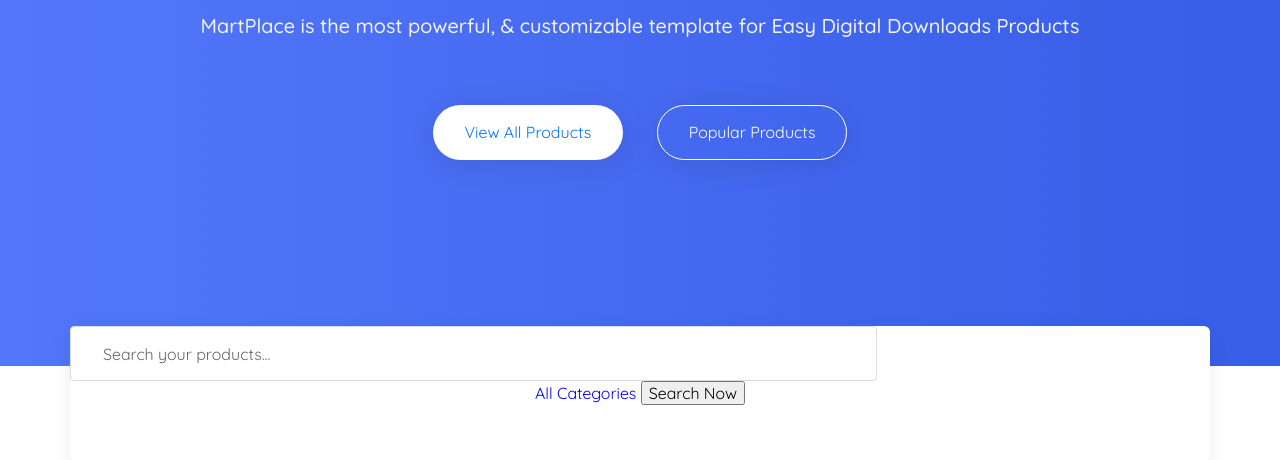
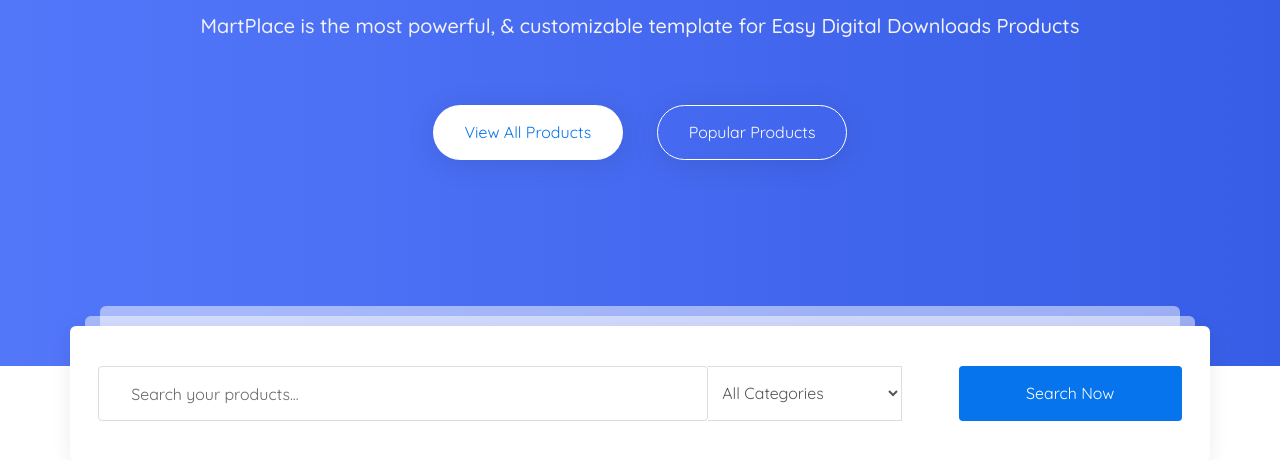
Before and after one commit to nobodynoticed/MartPlace, a website: page app/index.html in a window 1280 px wide. Shown: the part 540-1000 px from the top of the page. Drawn offline with nearby package versions, Linux system fonts and the light colour scheme; files that its build step writes are made by us from their sources; files whose address does not match are found by name.

Commit message:
finish prod section

```diff
--- a/app/index.html
+++ b/app/index.html
@@ -92,12 +92,24 @@
                     <button class="btn-pop-prod btn-style">Popular Products</button>
                 </div>
 
-                <div class="product__inner-form">
-                    <form action="#">
-                        <input class="product__form" type="text" placeholder="Search your products..." required>
-                        <a href="#">All Categories</a>
-                        <button class="product__search-btn">Search Now</button>
-                    </form>
+                <div class="form-wraps">
+                    <div class="another-forms"></div>
+                    <div class="another-forms-second"></div>
+                    <div class="product__inner-form">
+                        <form class="product__form" action="#">
+                            <div class="product__form-wrap">
+                                <input class="product__inp" type="text" placeholder="Search your products..." required>
+                                <select>
+                                    <option>All Categories</option>
+                                    <option>Popular Products</option>
+                                </select>
+                            </div>
+                        </form>
+                        <div class="product__btn-wrap">
+                            <button class="product__search-btn">Search Now</button>
+                        </div>
+                    </div>
+
                 </div>
 
             </div>
--- a/app/scss/style.scss
+++ b/app/scss/style.scss
@@ -178,15 +178,21 @@
         margin-bottom: 166px;
     }
     &__inner-form {
+        position: absolute;
+        width: 100%;
         max-width: 1140px;
         min-height: 135px;
         background-color: #fff;
         box-shadow: 0 4px 20px rgba(0, 0, 0, 0.08);
         border-radius: 6px;
         border: none;
-        .product__form {
+        display: flex;
+        justify-content: space-around;
+        align-items: center;
+        .product__inp {
+            background-color: transparent;
             display: block;
-            width: 807px;
+            width: 610px;
             height: 55px;
             border-radius: 4px;
             border: 1px solid #dcdcdc;
@@ -195,6 +201,29 @@
                 color: #676767;
             }
         }
+        .product__form-wrap {
+            display: flex;
+            select {
+                width: 194px;
+                background-color: transparent;
+                cursor: pointer;
+                border: 1px solid #dcdcdc;
+                font-size: 16px;
+                color: #555555;
+                padding: 10px;
+                border-left: none;
+            }
+        }
+    }
+    .product__search-btn {
+        width: 223px;
+        height: 55px;
+        border-radius: 4px;
+        background-color: #0674ec;
+        border: none;
+        font-size: 16px;
+        color: #ffffff;
+        cursor: pointer;
     }
 }
 
@@ -220,3 +249,34 @@
     cursor: pointer;
     margin-left: 30px;
 }
+
+.form-wraps {
+    position: relative;
+}
+
+.another-forms {
+    position: absolute;
+    bottom: -125px;
+    left: 0;
+    right: 0;
+    display: block;
+    margin: 0 auto;
+    width: 1110px;
+    height: 135px;
+    border-radius: 6px;
+    background-color: #ffffff;
+    opacity: 0.5;
+}
+.another-forms-second {
+    position: absolute;
+    bottom: -115px;
+    left: 0;
+    right: 0;
+    display: block;
+    margin: 0 auto;
+    width: 1080px;
+    height: 135px;
+    border-radius: 6px;
+    background-color: #ffffff;
+    opacity: 0.5;
+}
```
